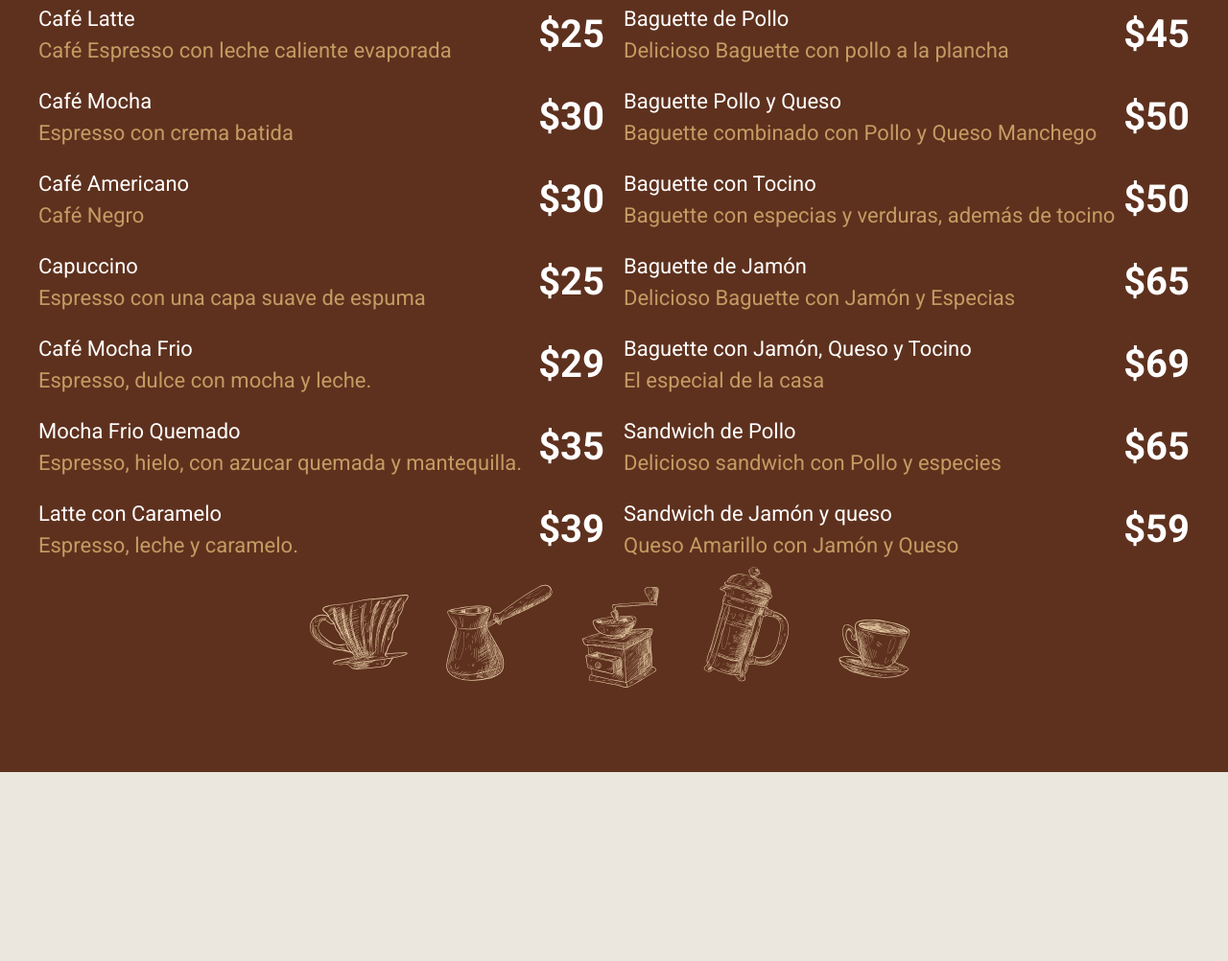
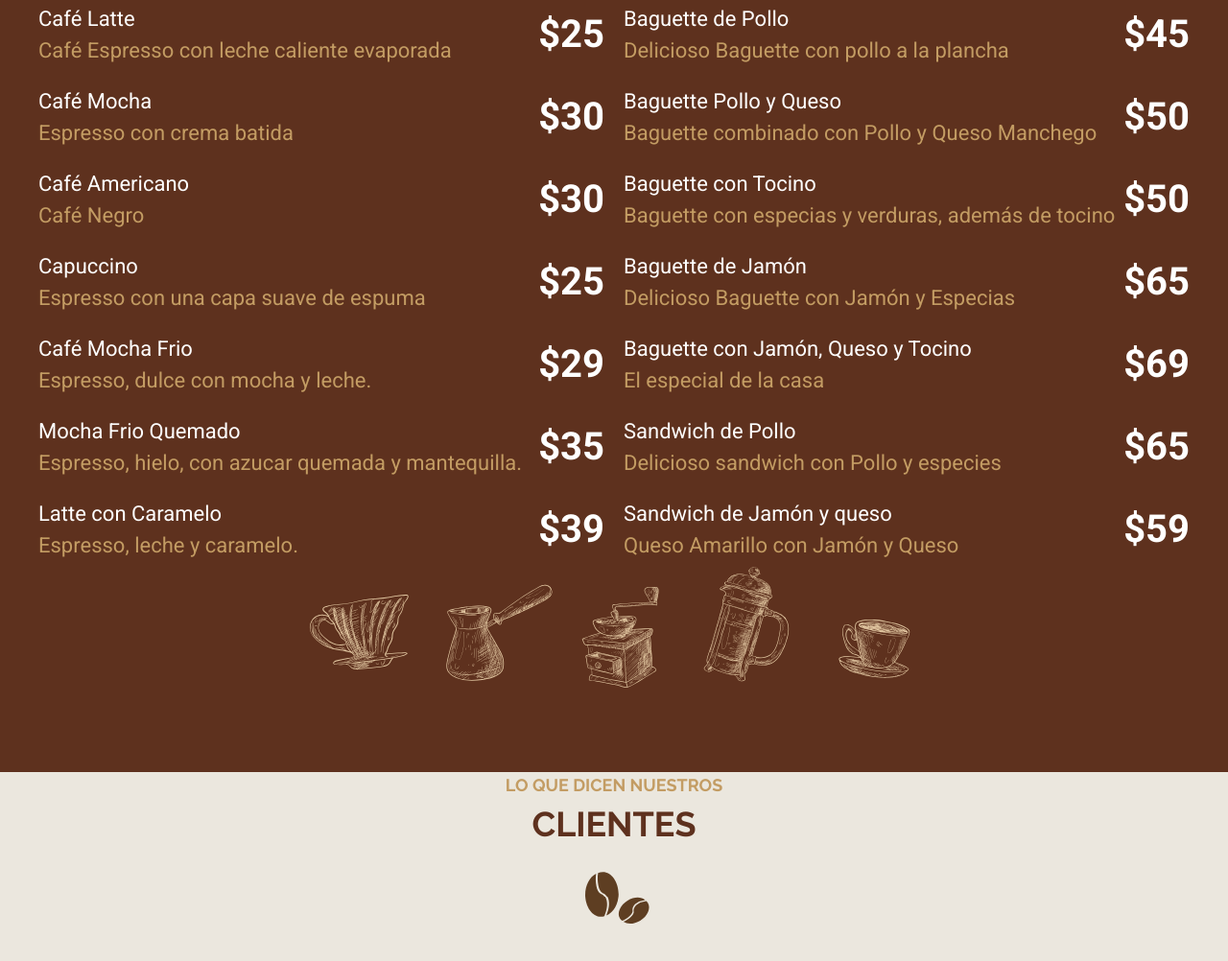
Before and after one commit to Geinersb/Cafeteria, a website: page index.html in a window 1280 px wide. Shown: the part 3577-4579 px from the top of the page at 96% size. Before the commit the page ends 4382 px from the top, so only its background shows below. Drawn offline with Linux system fonts and the light colour scheme; a web font is replaced by a local one.

Commit message:
se finaliza seccion testimoniales

```diff
--- a/index.html
+++ b/index.html
@@ -179,8 +179,10 @@ Quos laborum incidunt soluta vitae accusamus minus et atque. Ipsam voluptatem qu
 
 </section>
 
-
-
+<!-- SECCION DE TESTIMONIALES -->
+<section class="nuestros-testimoniales contenedor">
+    <h2><span>Lo que dicen nuestros</span>Clientes</h2>
+</section>
 
 </body>
 </html>
```
